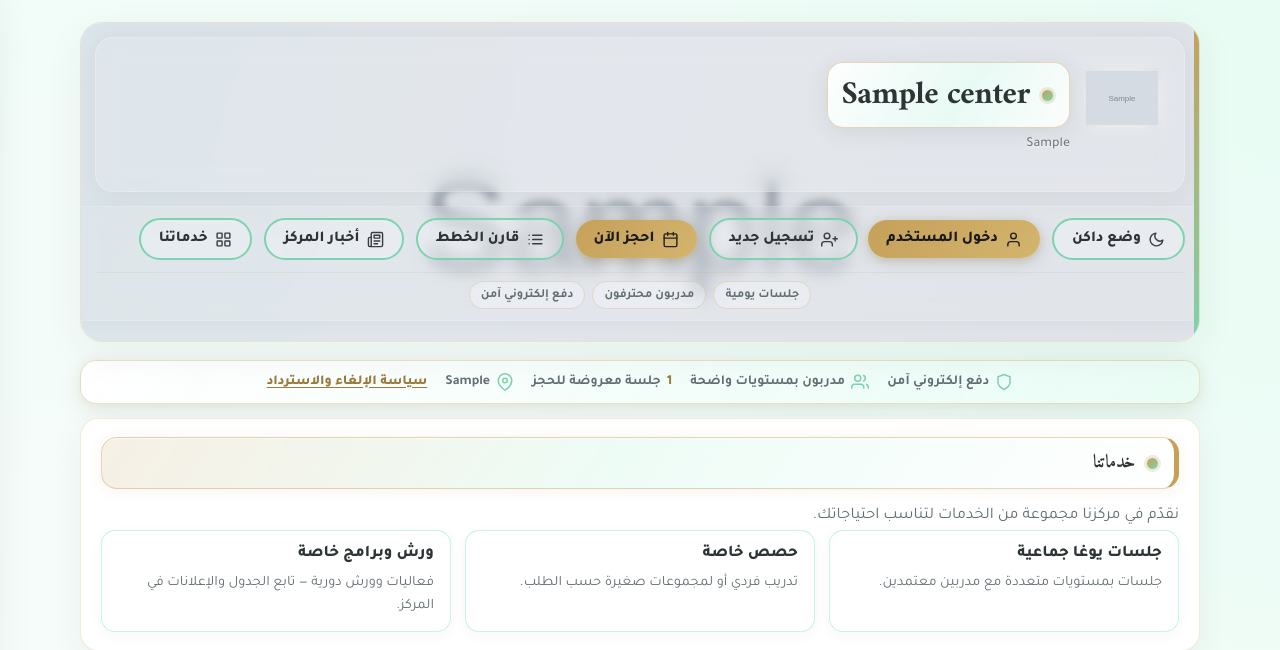
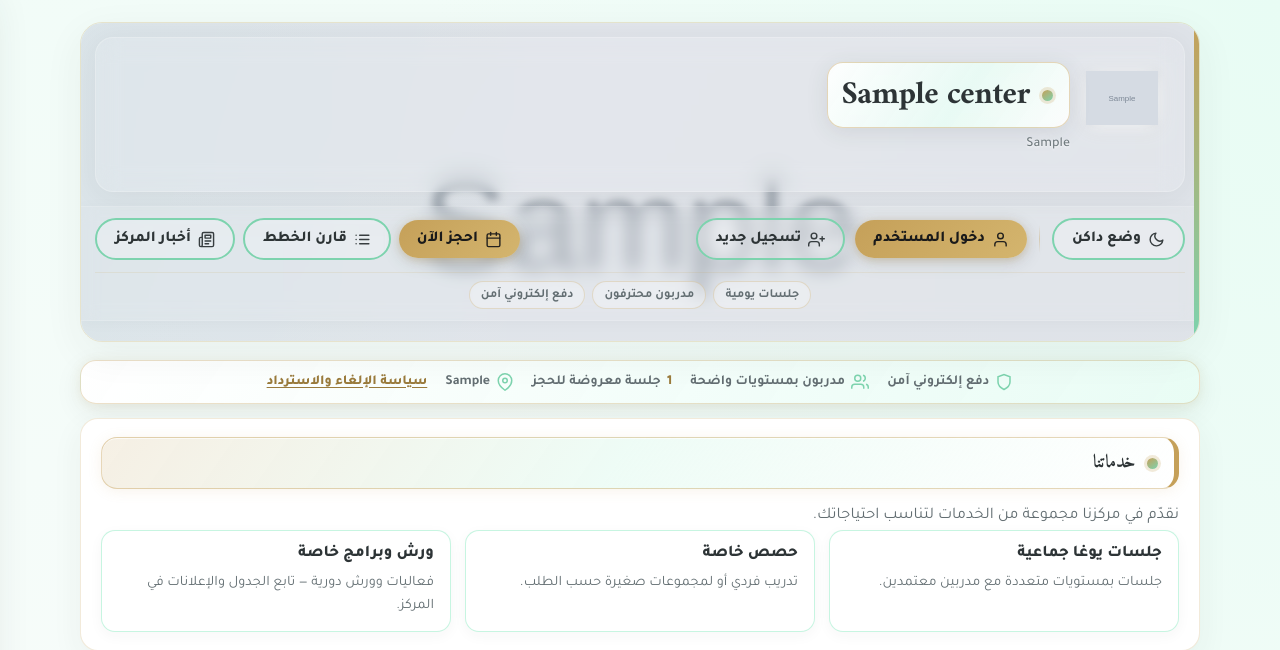
Before and after one commit to conanfadel/MaestroYoga, a FastAPI app: page /index in a window 1280 px wide. Shown: the top 650 px of the page. Run offline with FastAPI, Linux system fonts and the light colour scheme; tables that the repository leaves empty hold one stand-in row (values such as "Sample post"); grey boxes marked "Sample" are stand-in pictures.

Commit message:
revert(hero-toolbar): remove About/Services links, restore two-cluster layout
Made-with: Cursor

```diff
--- a/backend/templates/index.html
+++ b/backend/templates/index.html
@@ -548,13 +548,6 @@
       min-width: 0;
       flex: 0 1 auto;
     }
-    /* صف واحد بترتيب RTL كما في التصميم (من نحن … خدماتنا) */
-    .hero-toolbar__actions-cluster--full {
-      flex: 1 1 auto;
-      width: 100%;
-      min-width: 0;
-      justify-content: flex-start;
-    }
     .hero-toolbar__chips-row {
       display: flex;
       justify-content: center;
@@ -601,6 +594,9 @@
       justify-content: center;
       flex-wrap: wrap;
       gap: 7px;
+    }
+    .hero-toolbar__group--cta {
+      gap: 8px;
     }
     .hero-toolbar__divider {
       width: 1px;
--- a/backend/templates/partials/index_hero_toolbar.html
+++ b/backend/templates/partials/index_hero_toolbar.html
@@ -1,21 +1,13 @@
 <div class="hero-toolbar hero-toolbar--over-cover" role="toolbar" aria-label="إجراءات سريعة">
   <div class="hero-toolbar__actions">
-    <div class="hero-toolbar__actions-cluster hero-toolbar__actions-cluster--full">
-      {% if index_page.about_block.show %}
-      {% set ab = index_page.about_block %}
-      {% if ab['body'] | default('') %}
-      <a class="btn primary hero-toolbar__btn" href="#about-section" aria-label="الانتقال إلى قسم من نحن">
-        <svg class="hero-toolbar__ico" viewBox="0 0 24 24" fill="none" stroke="currentColor" stroke-width="2" stroke-linecap="round" stroke-linejoin="round" aria-hidden="true"><path d="M3 9l9-7 9 7v11a2 2 0 0 1-2 2H5a2 2 0 0 1-2-2z"/><polyline points="9 22 9 12 15 12 15 22"/></svg>
-        <span class="hero-toolbar__label">من نحن</span>
-      </a>
-      {% endif %}
-      {% endif %}
+    <div class="hero-toolbar__actions-cluster hero-toolbar__actions-cluster--start">
       <div class="hero-toolbar__group hero-toolbar__group--theme">
         <button type="button" class="btn ghost hero-toolbar__btn index-theme-toggle" id="index-theme-toggle" title="تبديل الوضع الفاتح/الداكن" aria-label="تبديل الوضع الفاتح أو الداكن">
           <svg class="hero-toolbar__ico hero-toolbar__ico--theme" viewBox="0 0 24 24" fill="none" stroke="currentColor" stroke-width="2" stroke-linecap="round" stroke-linejoin="round" aria-hidden="true"><path d="M21 12.79A9 9 0 1 1 11.21 3 7 7 0 0 0 21 12.79z"/></svg>
           <span class="hero-toolbar__label">وضع داكن</span>
         </button>
       </div>
+      <span class="hero-toolbar__divider" aria-hidden="true"></span>
       {% if public_user %}
       <div class="hero-toolbar__group hero-toolbar__group--account">
         <div class="public-user-menu" id="public-user-menu">
@@ -45,6 +37,9 @@
         </a>
       </div>
       {% endif %}
+    </div>
+    <div class="hero-toolbar__actions-cluster hero-toolbar__actions-cluster--end">
+      <div class="hero-toolbar__group hero-toolbar__group--cta">
         <a class="btn primary hero-toolbar__btn" href="#sessions-section" aria-label="الانتقال إلى قسم الجلسات — احجز الآن">
           <svg class="hero-toolbar__ico" viewBox="0 0 24 24" fill="none" stroke="currentColor" stroke-width="2" stroke-linecap="round" stroke-linejoin="round" aria-hidden="true"><rect x="3" y="4" width="18" height="18" rx="2" ry="2"/><line x1="16" y1="2" x2="16" y2="6"/><line x1="8" y1="2" x2="8" y2="6"/><line x1="3" y1="10" x2="21" y2="10"/></svg>
           <span class="hero-toolbar__label">احجز الآن</span>
@@ -59,17 +54,7 @@
           <span class="hero-toolbar__label">أخبار المركز</span>
         </a>
         {% endif %}
-      {% if index_page.services_block.show %}
-      {% set svc = index_page.services_block %}
-      {% set svc_items = svc['items'] | default([]) %}
-      {% set has_any = (svc.intro | default('')) or (svc_items | length > 0) %}
-      {% if has_any %}
-      <a class="btn ghost hero-toolbar__btn" href="#services-section" aria-label="الانتقال إلى قسم خدماتنا">
-        <svg class="hero-toolbar__ico" viewBox="0 0 24 24" fill="none" stroke="currentColor" stroke-width="2" stroke-linecap="round" stroke-linejoin="round" aria-hidden="true"><rect x="3" y="3" width="7" height="7" rx="1"/><rect x="14" y="3" width="7" height="7" rx="1"/><rect x="14" y="14" width="7" height="7" rx="1"/><rect x="3" y="14" width="7" height="7" rx="1"/></svg>
-        <span class="hero-toolbar__label">خدماتنا</span>
-      </a>
-      {% endif %}
-      {% endif %}
+      </div>
     </div>
   </div>
   {% if index_page.hero_chips.show %}
```
Lines whose indentation alone changed are shown as unchanged.
